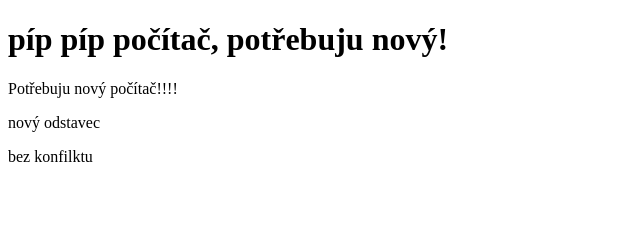
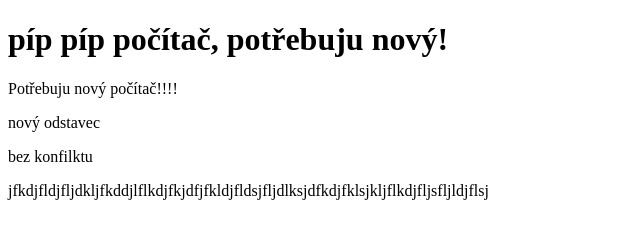
Before and after one commit to KristynRiho/testujemeGIt, a plain HTML site: page index.html in a window 1280 px wide. Shown: the whole page, without its empty margins (0-640 px from the left). Drawn offline with Linux system fonts and the light colour scheme.

Commit message:
pridan odstavec do vetve

```diff
--- a/index.html
+++ b/index.html
@@ -11,5 +11,8 @@
     <p>Potřebuju nový počítač!!!!</p>
     <p>nový odstavec</p>
     <p>bez konfilktu</p>
+    <p>
+      jfkdjfldjfljdkljfkddjlflkdjfkjdfjfkldjfldsjfljdlksjdfkdjfklsjkljflkdjfljsfljldjflsj
+    </p>
   </body>
 </html>
```
